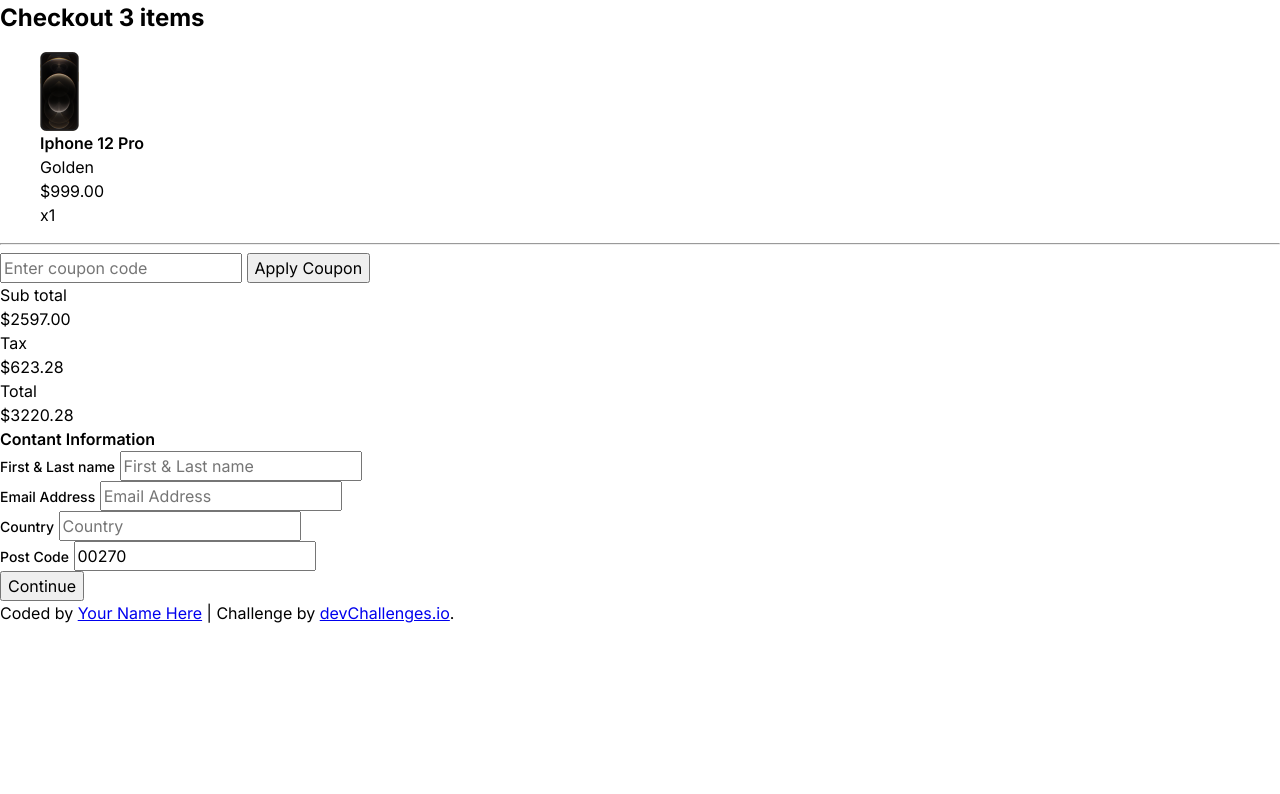
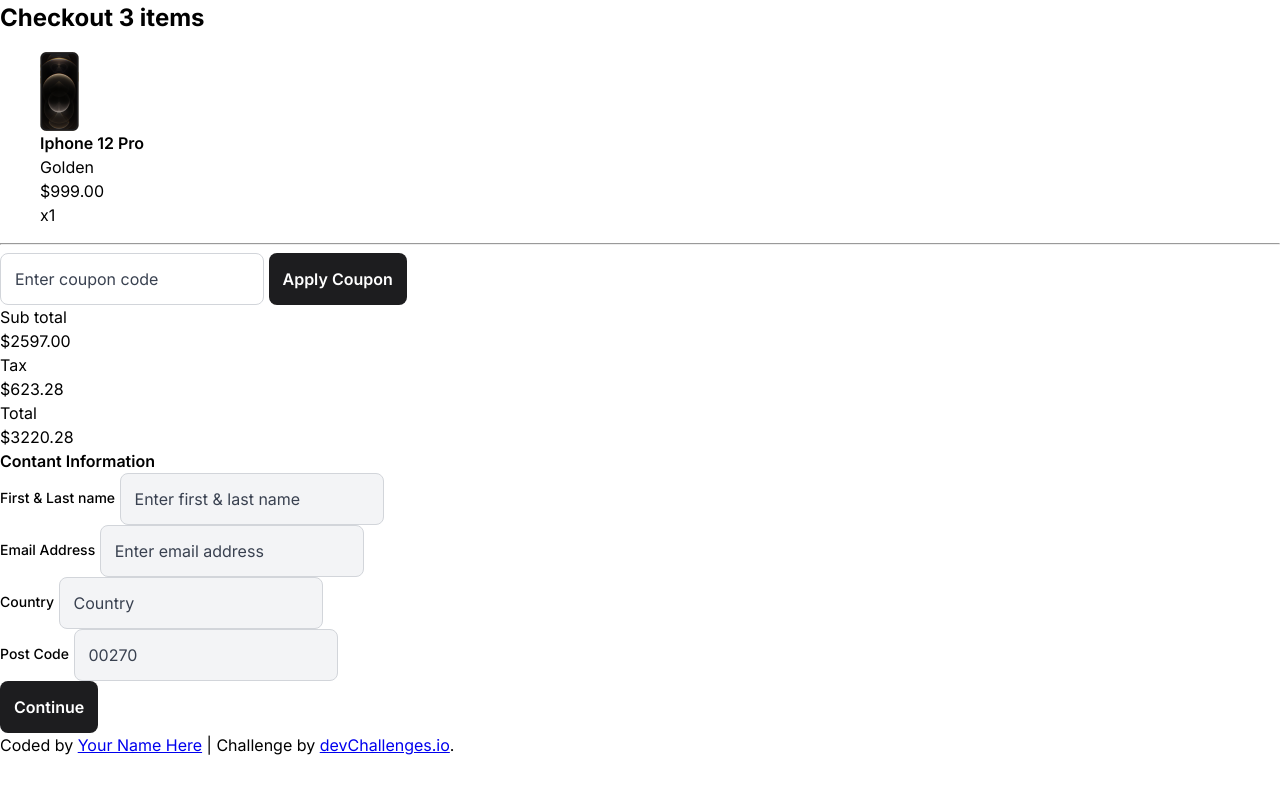
Before and after one commit to AGutierrezR/Device-Shop-Checkout, a plain HTML site: page index.html in a window 1280 px wide. Drawn offline with Linux system fonts and the light colour scheme.

Commit message:
Add input select and button styles

```diff
--- a/css/styles.css
+++ b/css/styles.css
@@ -37,3 +37,56 @@ label {
   font-size: 0.875rem;
   font-weight: var(--fw-medium);
 }
+
+input,
+select,
+button,
+textarea {
+  margin: 0;
+  border: 1px solid var(--clr-light);
+  padding-inline: 0.875rem;
+  display: inline-block;
+  vertical-align: middle;
+  white-space: normal;
+  background: none;
+  line-height: 1;
+  display: inline-flex;
+  height: 3.25rem;
+  border-radius: 8px;
+}
+
+button {
+  background: var(--clr-dark);
+  color: var(--clr-white);
+  white-space: nowrap;
+  border: none;
+  justify-content: center;
+  align-items: center;
+  outline: none;
+  text-decoration: none;
+  cursor: pointer;
+  -webkit-font-smoothing: antialiased;
+  transition: all 0.3s ease;
+  -webkit-transition: all 0.3s ease;
+  padding-inline: 0.875rem;
+  font-weight: var(--fw-semibold);
+}
+
+button:focus-visible {
+  border-color: var(--clr-white)
+}
+
+input {
+  color: var(--clr-medium);
+  border-radius: 8px;
+}
+
+input::placeholder {
+  color: var(--clr-medium);
+}
+
+input[ambient="secondary"] {
+  background-color: var(--clr-lighter);
+}
+
+}
--- a/index.html
+++ b/index.html
@@ -93,16 +93,27 @@
               <input
                 type="text"
                 id="fullName"
-                placeholder="First & Last name"
+                ambient="secondary"
+                placeholder="Enter first & last name"
               />
             </div>
             <div>
               <label for="email">Email Address</label>
-              <input type="email" id="email" placeholder="Email Address" />
+              <input
+                type="email"
+                ambient="secondary"
+                id="email"
+                placeholder="Enter email address"
+              />
             </div>
             <div>
               <label for="country">Country</label>
-              <input type="text" id="country" placeholder="Country" />
+              <input
+                type="text"
+                id="country"
+                ambient="secondary"
+                placeholder="Country"
+              />
             </div>
             <div>
               <label for="zipcode">Post Code</label>
@@ -111,6 +122,7 @@
                 id="zipcode"
                 value="00270"
                 placeholder="Post Code"
+                ambient="secondary"
               />
             </div>
             <button type="submit">Continue</button>
```
